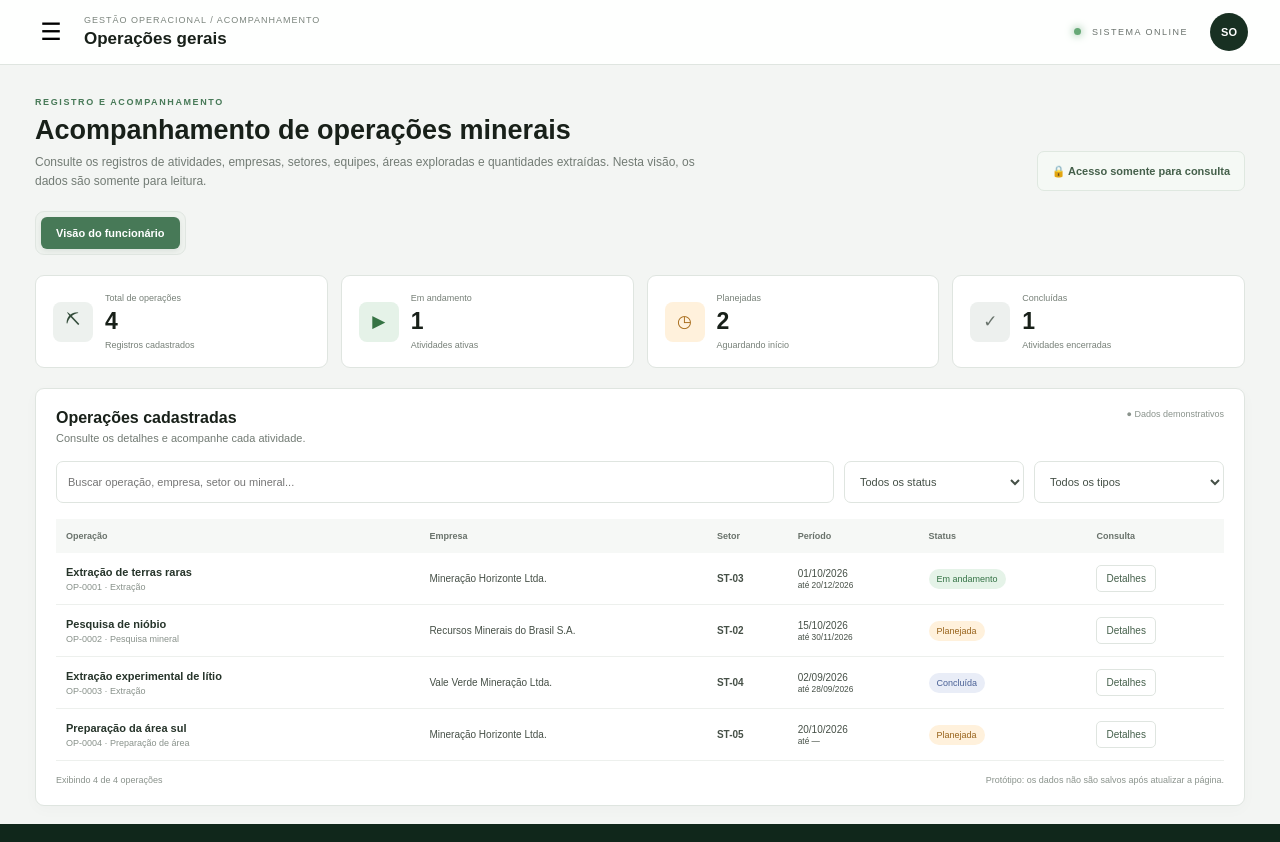
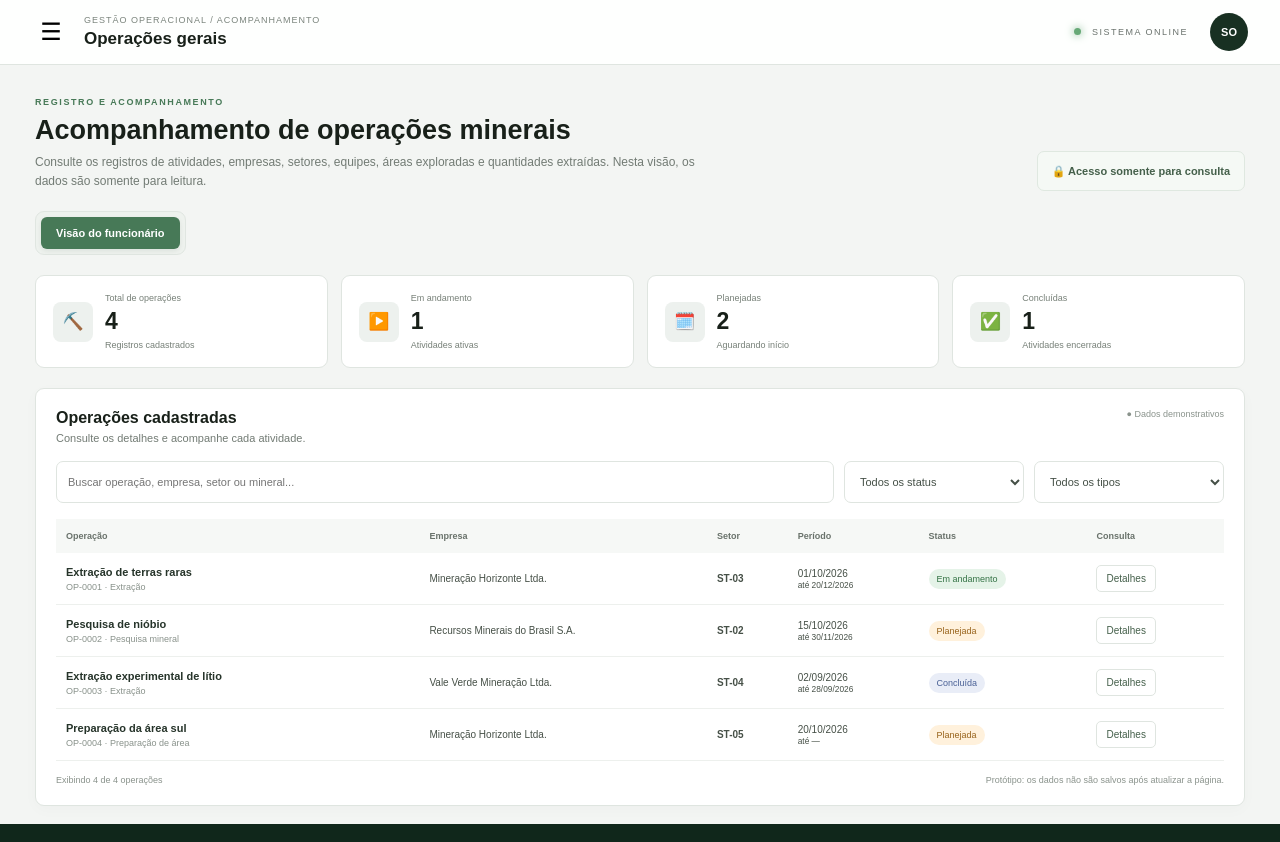
Before and after one commit to SamuelHSR-bit/testesGeoMTR, a plain HTML site: page operacoes.html in a window 1280 px wide. Shown: the top 842 px of the page. Drawn offline with Linux system fonts and the light colour scheme.

Commit message:
Add files via upload

```diff
--- a/operacoes.css
+++ b/operacoes.css
@@ -152,16 +152,13 @@
   font-size: 17px;
 }
 .pagina-operacoes .op-stats article > span.verde {
-  background: #e5f2e8;
-  color: #367344;
+  background: #edf1ee;
 }
 .pagina-operacoes .op-stats article > span.laranja {
-  background: #fff1dc;
-  color: #a86c1b;
+  background: #edf1ee;
 }
 .pagina-operacoes .op-stats article > span.cinza {
-  background: #edf0ee;
-  color: #69736c;
+  background: #edf1ee;
 }
 .pagina-operacoes .op-stats small {
   display: block;
--- a/operacoes.html
+++ b/operacoes.html
@@ -106,7 +106,7 @@
 
       <section class="op-stats">
         <article>
-          <span>⛏</span>
+          <span>⛏️</span>
           <div>
             <small>Total de operações</small
             ><strong id="totalOperacoes">0</strong
@@ -114,21 +114,21 @@
           </div>
         </article>
         <article>
-          <span class="verde">▶</span>
+          <span class="verde">▶️</span>
           <div>
             <small>Em andamento</small><strong id="totalAndamento">0</strong
             ><small>Atividades ativas</small>
           </div>
         </article>
         <article>
-          <span class="laranja">◷</span>
+          <span class="laranja">🗓️</span>
           <div>
             <small>Planejadas</small><strong id="totalPlanejadas">0</strong
             ><small>Aguardando início</small>
           </div>
         </article>
         <article>
-          <span class="cinza">✓</span>
+          <span class="cinza">✅</span>
           <div>
             <small>Concluídas</small><strong id="totalConcluidas">0</strong
             ><small>Atividades encerradas</small>
@@ -205,7 +205,9 @@
           <small>Versão 0.6 • Ac</small>
         </div>
         <div class="footer-links">
-          <button type="button" data-legal="privacy">Política de Privacidade</button>
+          <button type="button" data-legal="privacy">
+            Política de Privacidade
+          </button>
           <button type="button" data-legal="terms">Termos de Uso</button>
           <button id="suporteFooterBtn">Suporte</button>
         </div>
@@ -257,13 +259,27 @@
     </script>
 
     <div class="legal-overlay" id="legalOverlay" hidden>
-      <section class="legal-modal" role="dialog" aria-modal="true" aria-labelledby="legalTitle">
-        <button type="button" class="legal-close" id="legalClose" aria-label="Fechar">×</button>
+      <section
+        class="legal-modal"
+        role="dialog"
+        aria-modal="true"
+        aria-labelledby="legalTitle"
+      >
+        <button
+          type="button"
+          class="legal-close"
+          id="legalClose"
+          aria-label="Fechar"
+        >
+          ×
+        </button>
         <div class="legal-eyebrow">GEOMTR • DOCUMENTOS DO SISTEMA</div>
         <h2 id="legalTitle">Política de Privacidade</h2>
         <p class="legal-updated">Versão demonstrativa • Outubro de 2026</p>
         <div class="legal-content" id="legalContent"></div>
-        <div class="legal-actions"><button type="button" id="legalCloseBottom">Entendi</button></div>
+        <div class="legal-actions">
+          <button type="button" id="legalCloseBottom">Entendi</button>
+        </div>
       </section>
     </div>
     <script src="./legal.js"></script>
```
Also changed, not shown: operacoes-adm.html (+11 -6 lines).
